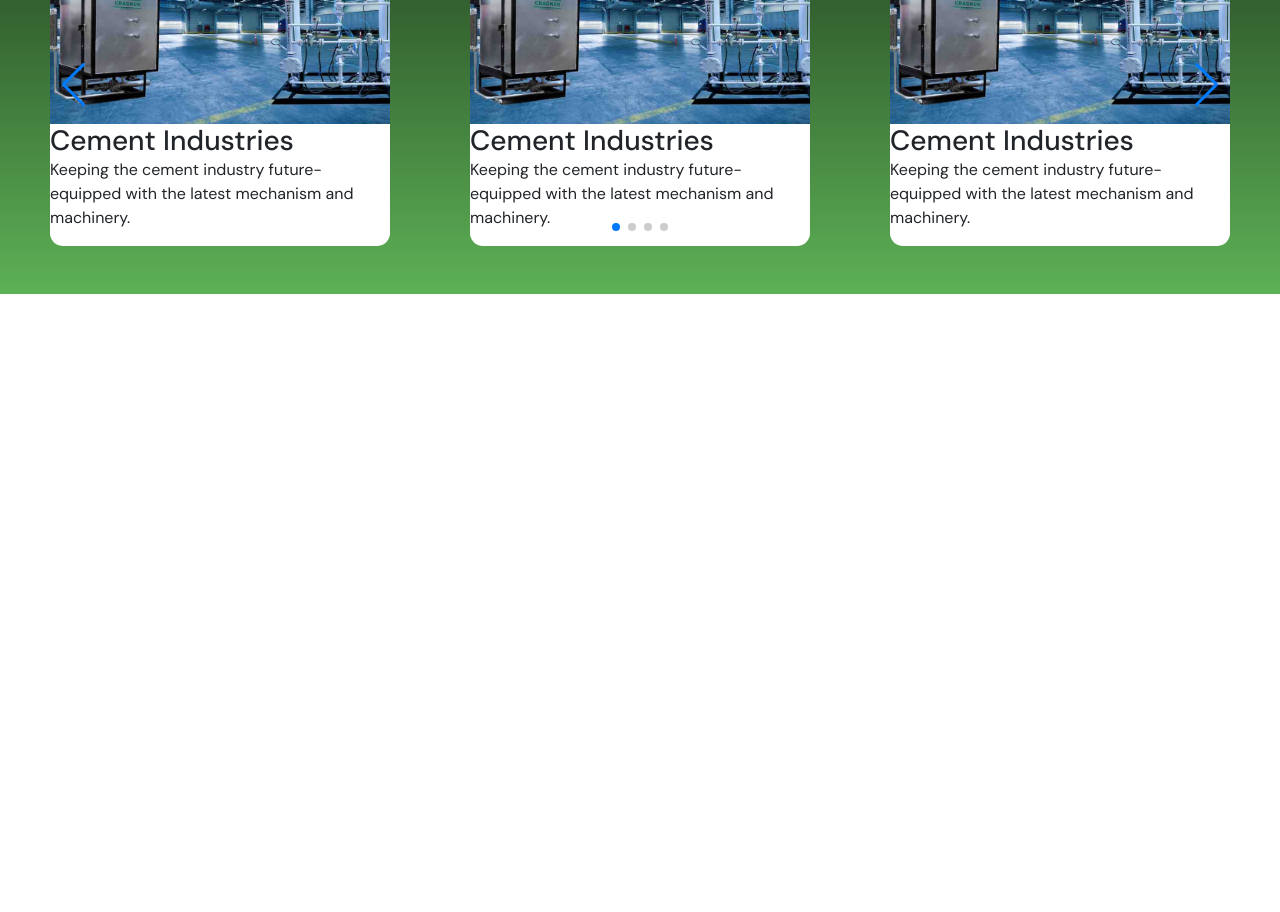
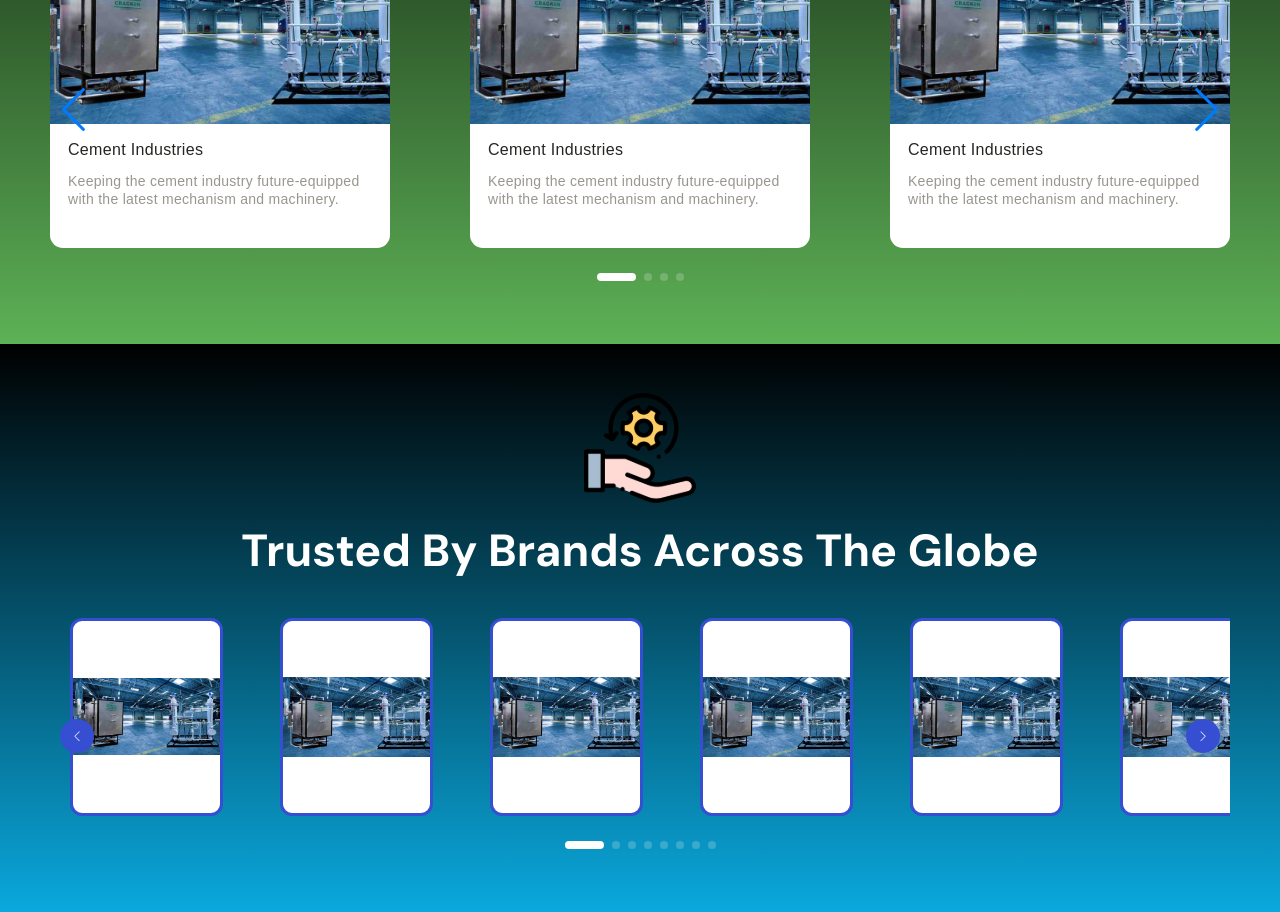
Before and after one commit to curiousdilip/gaztron-india, a Next.js app: page / in a window 1280 px wide. Shown: the part 6840-7752 px from the top of the page. Before the commit the page ends 7134 px from the top, so only its background shows below. Built offline with nearby package versions, Linux system fonts and the light colour scheme.

Commit message:
added client slider

```diff
--- a/app/page.jsx
+++ b/app/page.jsx
@@ -765,7 +765,7 @@ export default function Home() {
                 loop={true}
                 navigation={true}
                 modules={[Pagination, Navigation]}
-                className="mySwiper"
+                className="industries"
               >
                 <SwiperSlide>
                   <div className="industry-item">
@@ -848,6 +848,113 @@ export default function Home() {
           </div>
         </div>
       </section>
+
+      <section id="clients">
+        <div className="container-fluid">
+          <div className="row">
+            <div className="col-md-12">
+
+              <div className="title">
+                <Image
+                  src="/img/maintainance.svg"
+                  width={112}
+                  height={112}
+                  alt="trust icon"
+                />
+                <h2>Trusted By Brands Across The Globe</h2>
+                <Swiper
+                slidesPerView={6}
+                spaceBetween={80}
+                pagination={{
+                  clickable: true,
+                }}
+                loop={true}
+                navigation={true}
+                modules={[Pagination, Navigation]}
+                className="client-slider"
+              >
+                <SwiperSlide>
+                    <div className="img-container ">
+                      <Image
+                      className="img-fluid"
+                        src="/img/Ammonia_Cracker.jpeg"
+                        width={80}
+                        height={80}
+                        alt="hero"
+                      />
+                    </div>
+                </SwiperSlide>
+                <SwiperSlide>
+                    <div className="img-container">
+                      <Image
+                        src="/img/Ammonia_Cracker.jpeg"
+                        width={80}
+                        height={80}
+                        alt="hero"
+                      />
+                    </div>
+                </SwiperSlide>  <SwiperSlide>
+                    <div className="img-container">
+                      <Image
+                        src="/img/Ammonia_Cracker.jpeg"
+                        width={80}
+                        height={80}
+                        alt="hero"
+                      />
+                    </div>
+                </SwiperSlide>  <SwiperSlide>
+                    <div className="img-container">
+                      <Image
+                        src="/img/Ammonia_Cracker.jpeg"
+                        width={80}
+                        height={80}
+                        alt="hero"
+                      />
+                    </div>
+                </SwiperSlide>  <SwiperSlide>
+                    <div className="img-container">
+                      <Image
+                        src="/img/Ammonia_Cracker.jpeg"
+                        width={80}
+                        height={80}
+                        alt="hero"
+                      />
+                    </div>
+                </SwiperSlide>  <SwiperSlide>
+                    <div className="img-container">
+                      <Image
+                        src="/img/Ammonia_Cracker.jpeg"
+                        width={80}
+                        height={80}
+                        alt="hero"
+                      />
+                    </div>
+                </SwiperSlide>  <SwiperSlide>
+                    <div className="img-container">
+                      <Image
+                        src="/img/Ammonia_Cracker.jpeg"
+                        width={80}
+                        height={80}
+                        alt="hero"
+                      />
+                    </div>
+                </SwiperSlide>  <SwiperSlide>
+                    <div className="img-container">
+                      <Image
+                        src="/img/Ammonia_Cracker.jpeg"
+                        width={80}
+                        height={80}
+                        alt="hero"
+                      />
+                    </div>
+                </SwiperSlide>
+
+              </Swiper>
+              </div>
+            </div>
+          </div>
+        </div>
+      </section>
     </>
   );
 }
--- a/app/page.scss
+++ b/app/page.scss
@@ -58,6 +58,7 @@
         }
 
         @keyframes bubble {
+
           0%,
           100% {
             border-radius: 64% 46% 37% 73% / 55% 58% 42% 45%;
@@ -394,8 +395,10 @@
   font-family: "DM Sans", sans-serif;
   background: linear-gradient(180deg, #000 0%, #0aaee6 100%);
   padding: 48px 38px;
+
   .content {
     text-align: center;
+
     h2 {
       font-size: 45px;
       font-weight: 700;
@@ -403,6 +406,7 @@
       margin: 28px 0;
       color: #fff;
     }
+
     h3 {
       font-size: 18px;
       font-weight: 400;
@@ -420,6 +424,7 @@
 
       .item {
         margin: 0 auto;
+
         .img-container {
           margin: 0 auto;
 
@@ -429,6 +434,7 @@
           padding: 35px 12px;
           max-width: 153px;
         }
+
         p {
           color: #fff;
           font-size: 24px;
@@ -448,6 +454,7 @@
 
   .title {
     text-align: center;
+
     h2 {
       font-size: 45px;
       font-weight: 700;
@@ -458,17 +465,160 @@
     }
   }
 
-  .mySwiper {
+  .industries {
+    .swiper-pagination {
+      position: relative !important;
+      margin-top: 24px;
+
+      .swiper-pagination-bullet {
+        width: 8px;
+        height: 8px;
+        border-radius: 50%;
+        background-color: #fff;
+      }
+
+      .swiper-pagination-bullet-active {
+        border-radius: 32px;
+        width: 39px;
+      }
+    }
+
     .industry-item {
       background-color: white;
       border-radius: 13px;
       overflow: hidden;
+
       .img-container {
+        border-top-right-radius: 13px;
+        border-top-left-radius: 13px;
+
         img {
           width: 100%;
           object-fit: cover;
         }
       }
+
+      .content {
+        padding: 16px 20px 24px 18px;
+        font-family: Arial, Helvetica, sans-serif;
+
+        h3 {
+
+          font-size: 16px;
+          font-weight: 500;
+          line-height: 19.54px;
+          letter-spacing: 0.02em;
+          text-align: left;
+          color: #272522;
+          margin-bottom: 12px;
+        }
+
+        p {
+          font-size: 14px;
+          line-height: 18px;
+          letter-spacing: 0.02em;
+          text-align: left;
+          color: #6D675FB2;
+        }
+      }
     }
   }
 }
+
+
+#clients {
+  padding: 48px 38px;
+  background: linear-gradient(180deg, #000 0%, #0AA8DD 100%);
+  font-family: "DM Sans", sans-serif;
+
+  .title {
+    text-align: center;
+
+    h2 {
+      font-size: 45px;
+      font-weight: 700;
+      line-height: 38px;
+      color: #fff;
+      margin-top: 28px;
+      margin-bottom: 48px;
+    }
+  }
+
+  .client-slider {
+
+align-items: center;
+    .swiper-button-prev{
+      background-color:#354ED2 ;
+      border-radius: 50%;
+      width: 34px;
+      height: 34px;
+      margin-right: 40px;
+      &::after{
+        font-size: 10px;
+
+      margin-top: 0;
+      z-index: 10;
+      cursor: pointer;
+      display: flex;
+      align-items: center;
+      justify-content: center;
+      color: white;
+      }
+  }
+
+  .swiper-button-next{
+    background-color:#354ED2 ;
+    border-radius: 50%;
+    width: 34px;
+      margin-left: 40px;
+      height: 34px;
+    &::after{
+      font-size: 10px;
+
+    margin-top: 0;
+    z-index: 10;
+    cursor: pointer;
+    display: flex;
+    align-items: center;
+    justify-content: center;
+    color: white;
+    }
+}
+
+    .swiper-pagination {
+      position: relative !important;
+      margin-top: 24px;
+
+      .swiper-pagination-bullet {
+        width: 8px;
+        height: 8px;
+        border-radius: 50%;
+        background-color: #fff;
+      }
+
+      .swiper-pagination-bullet-active {
+        border-radius: 32px;
+        width: 39px;
+      }
+    }
+
+
+    .img-container {
+      margin: 0 20px;
+      background-color: #fff;
+      height: 198px;
+      width: 153px;
+      border-radius: 12px;
+      border: 3px solid #354ED2;
+      display: flex;
+      align-items: center;
+      justify-content: center;
+
+      img {
+        width: 100%;
+        object-fit: cover;
+      }
+
+    }
+  }
+}
```
